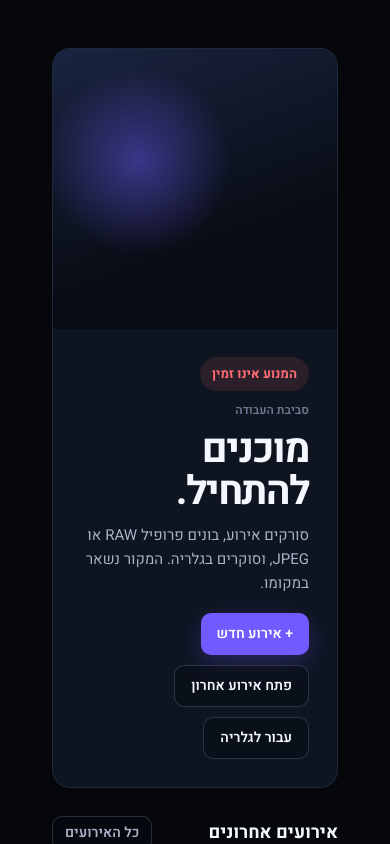
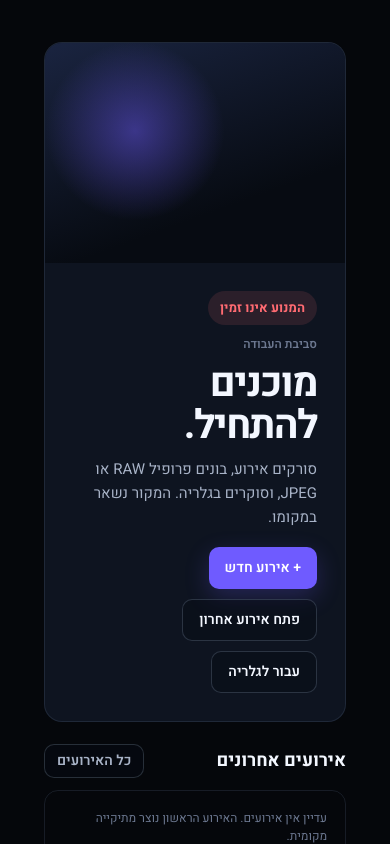
Before and after one commit to WizZerr/PROGRAPHER-V2, a Next.js app in the folder frontend/: page / in a window 390 px wide. Built offline with nearby package versions, Linux system fonts and the light colour scheme.

Commit message:
polish(dashboard): refine hierarchy interactions and scaled spacing

```diff
--- a/frontend/src/features/dashboard/DashboardScreen.module.css
+++ b/frontend/src/features/dashboard/DashboardScreen.module.css
@@ -86,6 +86,12 @@
   font: inherit;
   font-weight: 600;
   cursor: pointer;
+  transition:
+    transform var(--pg-transition-fast),
+    border-color var(--pg-transition-fast),
+    background var(--pg-transition-fast),
+    color var(--pg-transition-fast),
+    box-shadow var(--pg-transition-fast);
 }
 
 .primary,
@@ -97,7 +103,13 @@
   border: 0;
   background: var(--pg-accent);
   color: white;
-  box-shadow: 0 8px 24px rgba(111, 91, 255, 0.28);
+  box-shadow: 0 8px 24px rgba(111, 91, 255, 0.24);
+}
+
+.primary:hover:not(:disabled) {
+  background: var(--pg-accent-hover);
+  box-shadow: 0 10px 28px rgba(111, 91, 255, 0.3);
+  transform: translateY(-1px);
 }
 
 .secondary,
@@ -105,6 +117,12 @@
   border: 1px solid var(--pg-border-strong);
   background: rgba(8, 12, 20, 0.45);
   color: var(--pg-text);
+}
+
+.secondary:hover:not(:disabled),
+.textButton:hover:not(:disabled) {
+  border-color: rgba(138, 123, 255, 0.42);
+  background: var(--pg-surface-hover);
 }
 
 .sectionHeader {
@@ -139,6 +157,16 @@
   color: inherit;
   text-align: right;
   cursor: pointer;
+  transition:
+    transform var(--pg-transition-fast),
+    border-color var(--pg-transition-fast),
+    box-shadow var(--pg-transition-fast);
+}
+
+.eventCard:hover {
+  border-color: rgba(138, 123, 255, 0.32);
+  box-shadow: 0 12px 28px rgba(0, 0, 0, 0.18);
+  transform: translateY(-2px);
 }
 
 .eventCover {
@@ -212,9 +240,20 @@
 }
 
 @media (max-width: 1100px) {
+  .page {
+    padding: 22px 24px 34px;
+    gap: 22px;
+  }
+
   .hero,
   .eventStrip,
   .system {
     grid-template-columns: 1fr;
   }
+
+  .heroVisual,
+  .heroFallback,
+  .eventCover {
+    min-height: 220px;
+  }
 }
```
